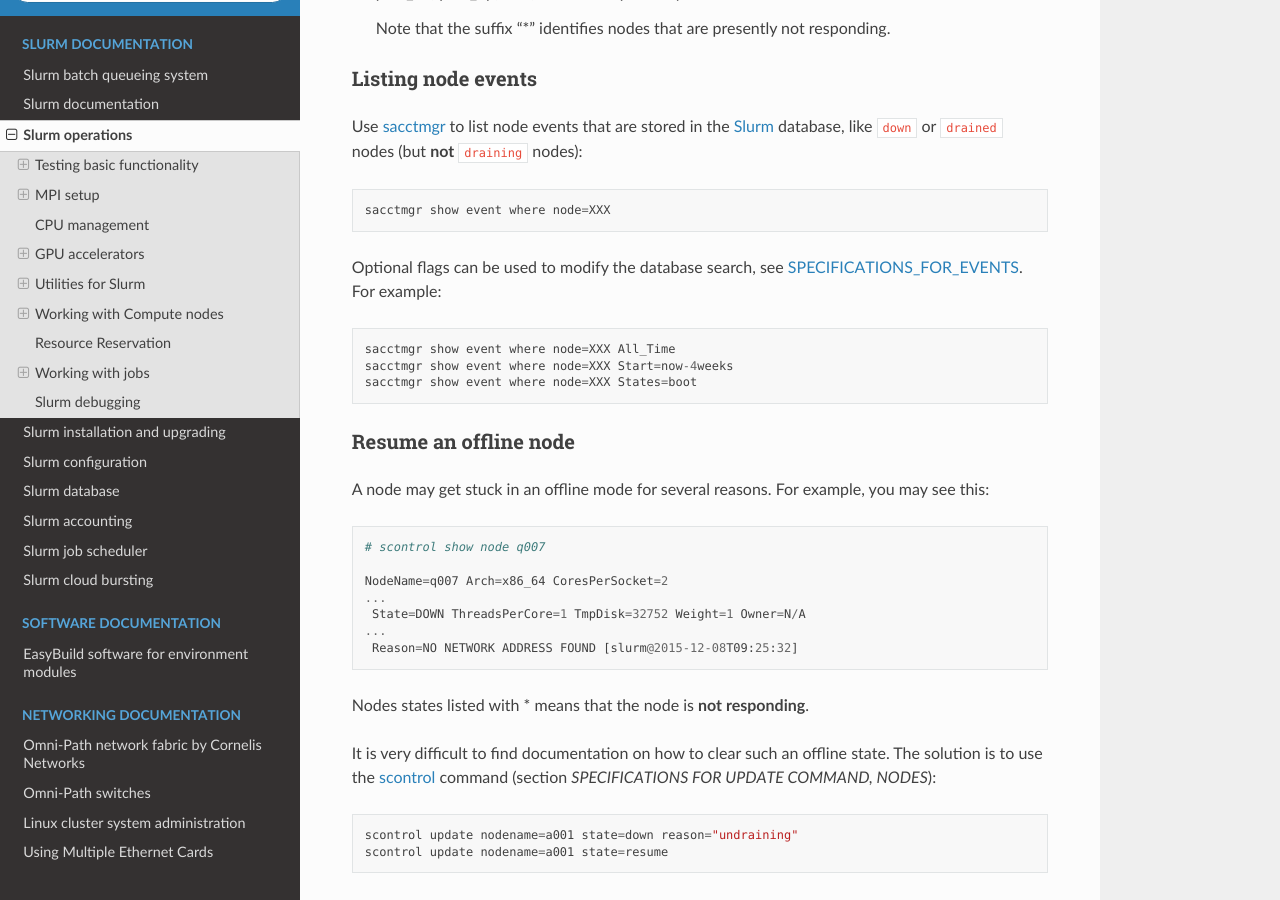
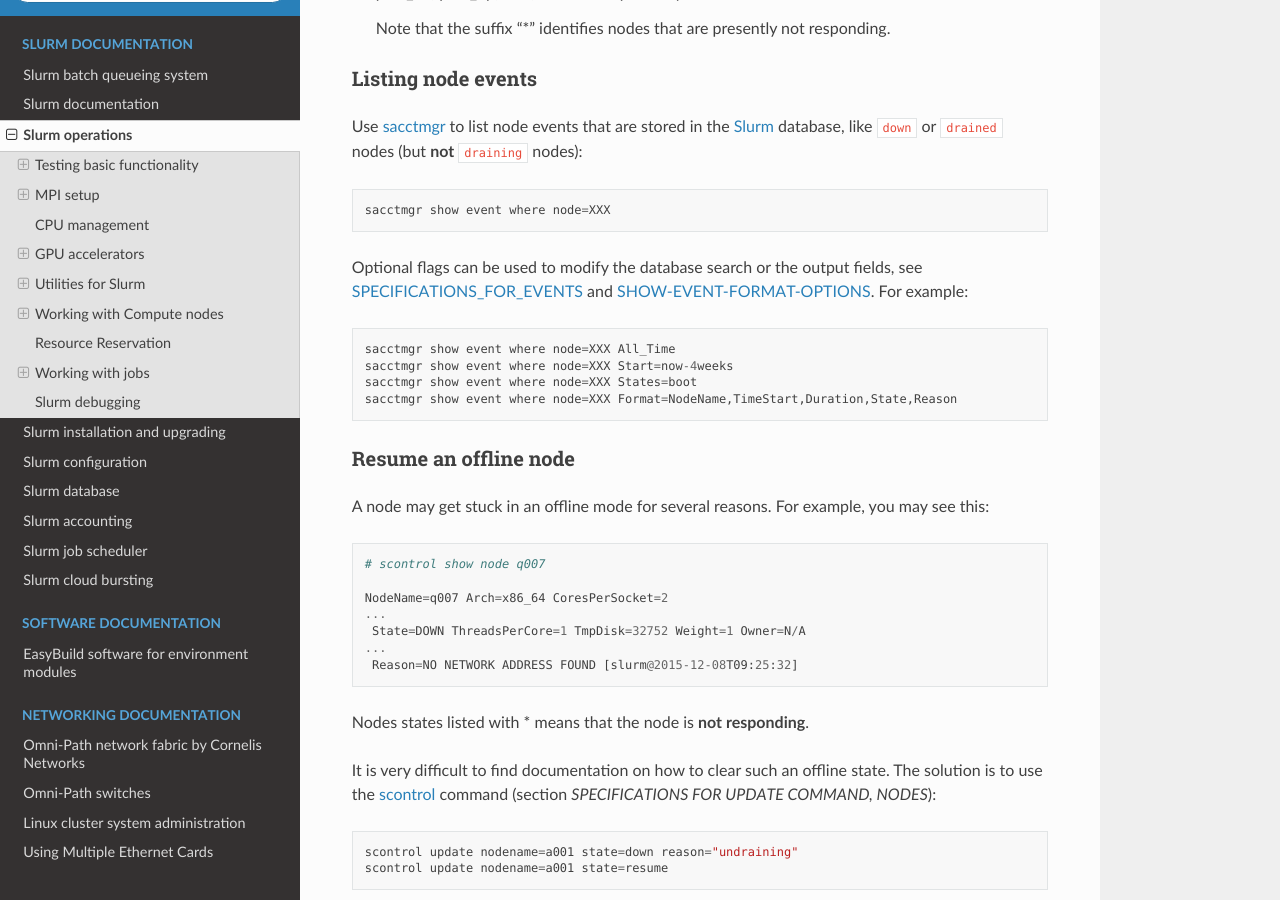
Before and after one commit to OleHolmNielsen/Niflheim_system, a Sphinx documentation site: the page built from docs/Slurm_operations.rst, in a window 1280 px wide and 900 px high, scrolled down 14780 px. Built offline with Sphinx 7.4.7 and the Read the Docs theme 3.1.0, drawn with Linux system fonts in a browser that asks for light colours.

Commit message:
Added SHOW-EVENT-FORMAT-OPTIONS example

```diff
--- a/docs/Slurm_operations.rst
+++ b/docs/Slurm_operations.rst
@@ -665,15 +665,17 @@
 
   sacctmgr show event where node=XXX
 
-Optional flags can be used to modify the database search,
-see SPECIFICATIONS_FOR_EVENTS_.
+Optional flags can be used to modify the database search or the output fields,
+see SPECIFICATIONS_FOR_EVENTS_ and SHOW-EVENT-FORMAT-OPTIONS_.
 For example::
 
   sacctmgr show event where node=XXX All_Time
   sacctmgr show event where node=XXX Start=now-4weeks
   sacctmgr show event where node=XXX States=boot
+  sacctmgr show event where node=XXX Format=NodeName,TimeStart,Duration,State,Reason
 
 .. _SPECIFICATIONS_FOR_EVENTS: https://slurm.schedmd.com/sacctmgr.html#SECTION_SPECIFICATIONS-FOR-EVENTS
+.. _SHOW-EVENT-FORMAT-OPTIONS: https://slurm.schedmd.com/sacctmgr.html#SECTION_LIST/SHOW-EVENT-FORMAT-OPTIONS
 
 Resume an offline node
 ----------------------
```
